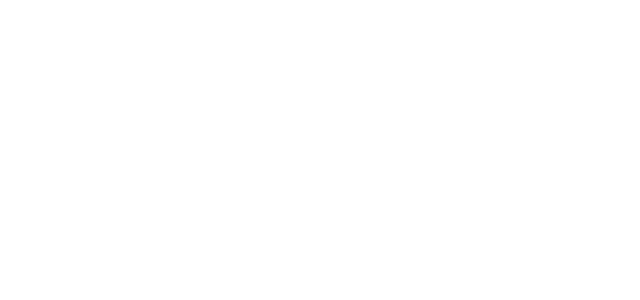
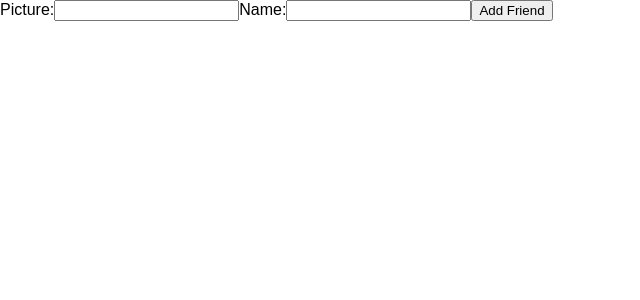
Before and after one commit to DevMountain/react-1-mini, a React (Create React App) app: page / in a window 1280 px wide. Shown: the top 300 px of the page, without its empty margins (0-640 px from the left). Built offline with nearby package versions, Linux system fonts and the light colour scheme.

Commit message:
JL solution - Step 2.

```diff
--- a/src/App.js
+++ b/src/App.js
@@ -6,7 +6,13 @@
   render() {
     return (
       <div>
+        <span>Picture:</span>
+        <input />
 
+        <span>Name:</span>
+        <input />
+
+        <button>Add Friend</button>
       </div>
     );
   }
```
Also changed, not shown: readme-assets/1.png (added), 1 other file (tests, documents, lock files or other folders).
